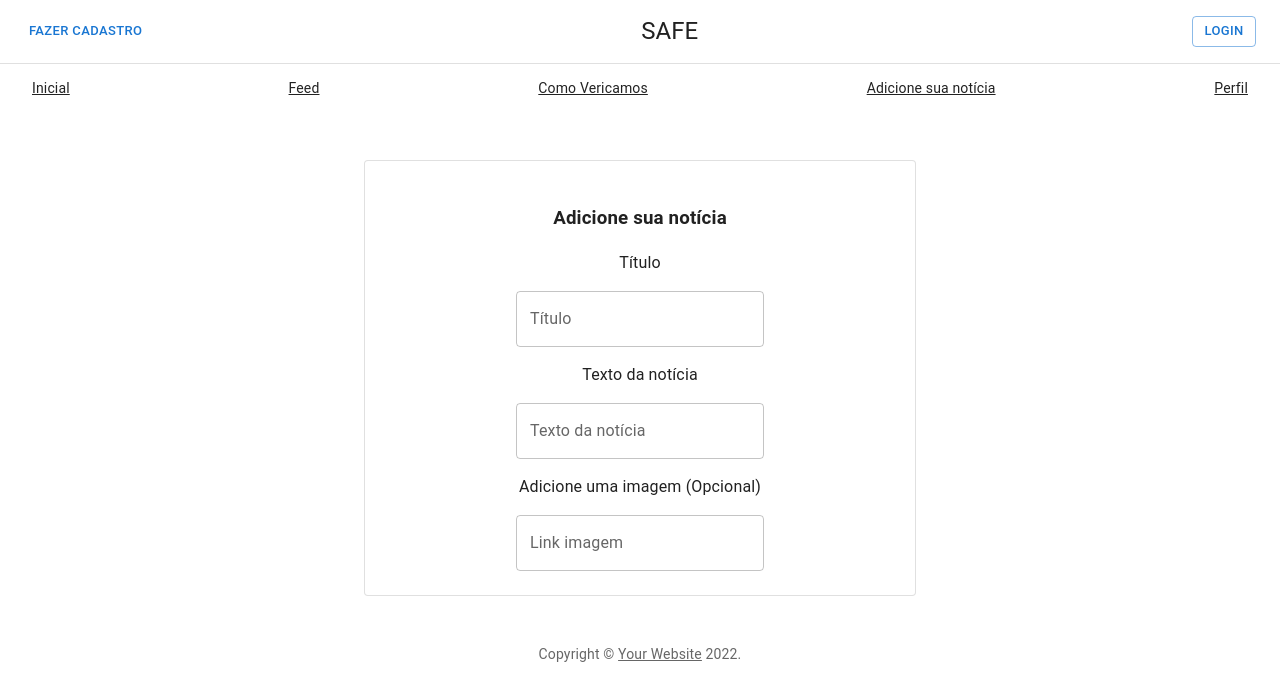
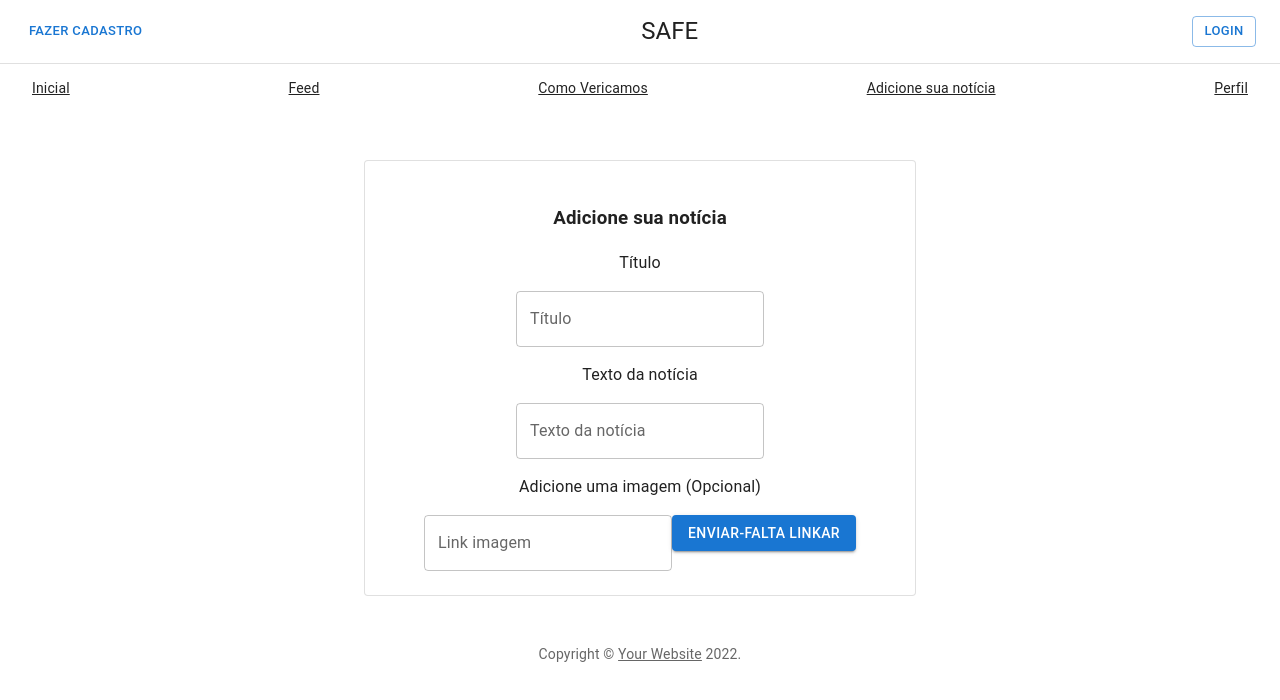
Before and after one commit to ds-feudo-rosa/frontend, a React (Create React App) app: page /solicitacoes in a window 1280 px wide. Shown: the top 700 px of the page. Built offline with nearby package versions, Linux system fonts and the light colour scheme.

Commit message:
Update index.js
Adição de botão enviar

```diff
--- a/src/pages/Solicitacoes/index.js
+++ b/src/pages/Solicitacoes/index.js
@@ -6,6 +6,7 @@ import Paper from '@mui/material/Paper';
 import Typography from '@mui/material/Typography';
 import { createTheme, ThemeProvider } from '@mui/material/styles';
 import { TextField } from '@mui/material';
+import Button from '@mui/material/Button';
 
 
 
@@ -26,6 +27,7 @@ export default function Checkout() {
             <TextField id="outlined-basic" label="Texto da notícia" variant="outlined" />
             <p>Adicione uma imagem (Opcional)</p>
             <TextField id="outlined-basic" label="Link imagem" variant="outlined" />
+            <Button variant="contained">Enviar-falta linkar</Button>
 
 
 
```
